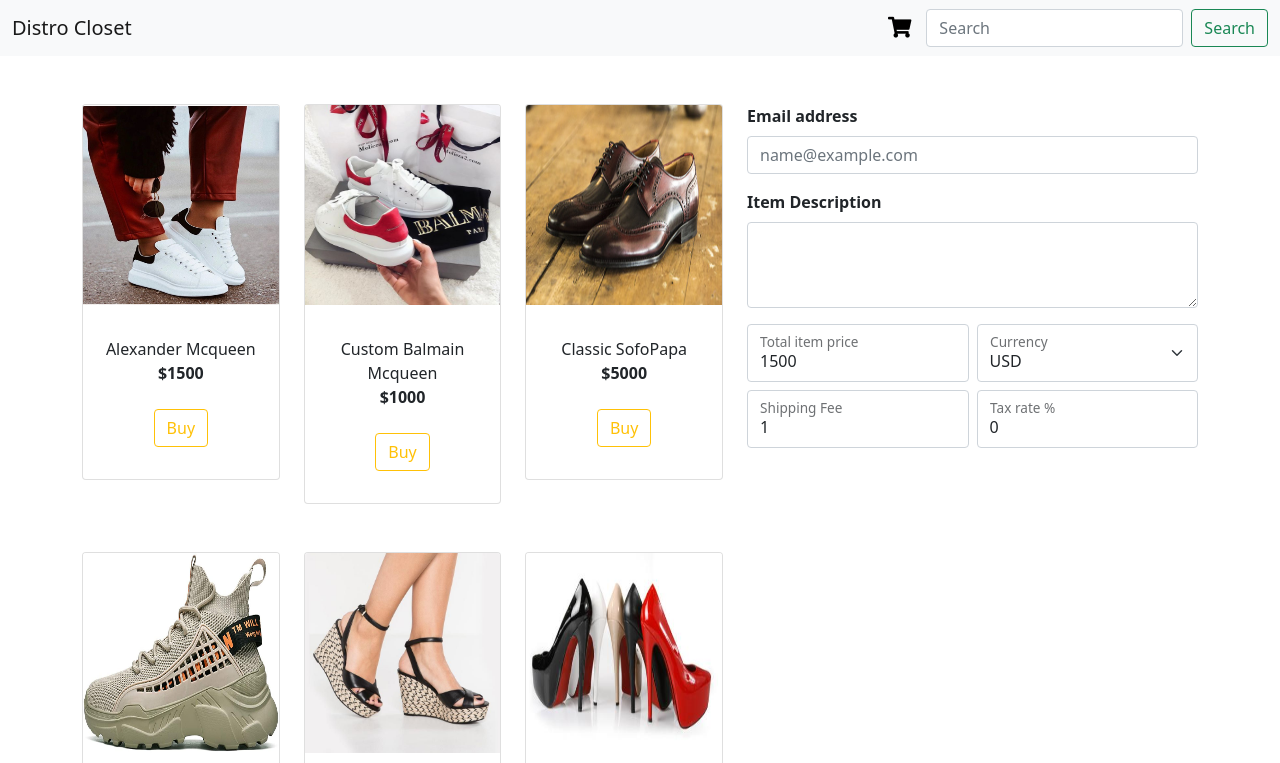
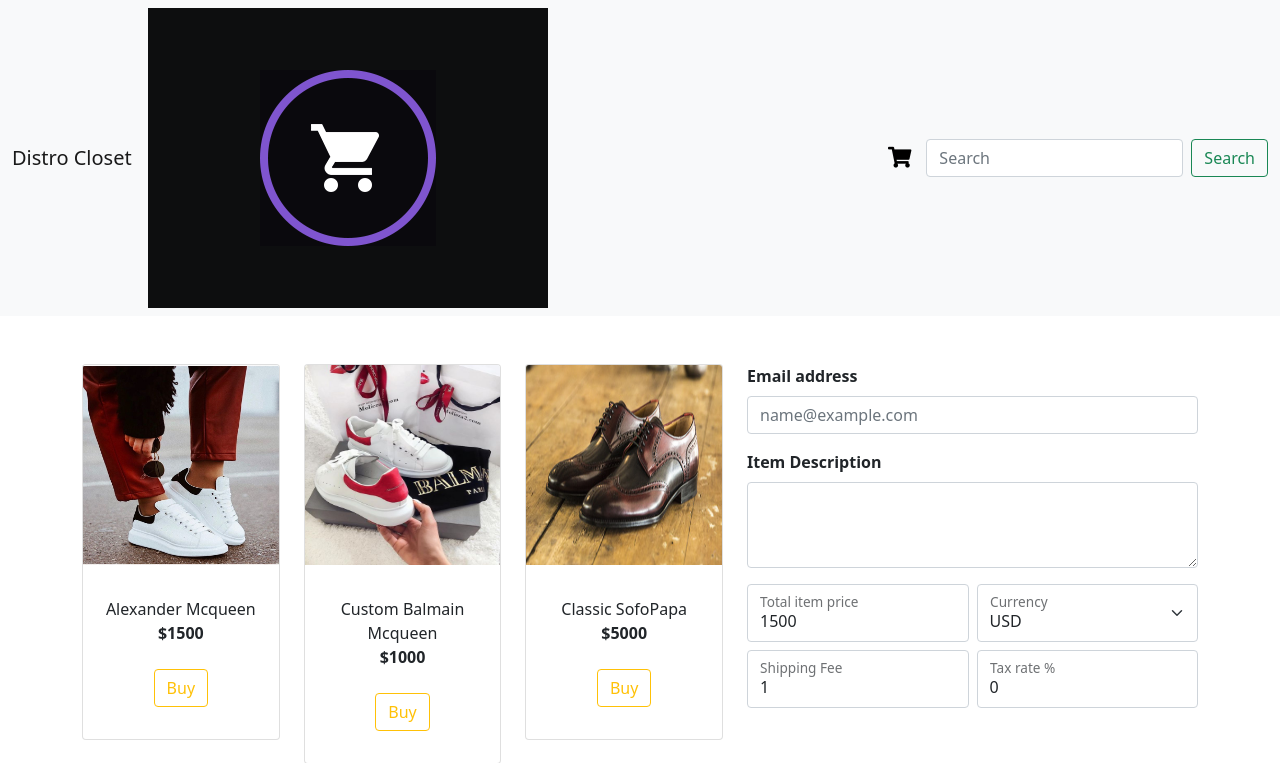
Before and after one commit to philamakye/DistroProject, a PHP site: page / in a window 1280 px wide. Shown: the top 763 px of the page. Run offline with PHP 8.4, Linux system fonts and the light colour scheme.

Commit message:
Header icon

```diff
--- /dev/null
+++ b/front-end/css/index.css
@@ -0,0 +1,5 @@
+.navbar ul img {
+    border-radius: 100px;
+    width: 18%;
+    height: 18%;
+}
--- a/front-end/index.php
+++ b/front-end/index.php
@@ -4,6 +4,7 @@
     <meta charset="UTF-8">
     <meta name="viewport" content="width=device-width, initial-scale=1.0">
     <meta http-equiv="X-UA-Compatible" content="ie=edge">
+    <link rel="stylesheet" href="css/index.css">
     <link rel="stylesheet" href="https://use.fontawesome.com/releases/v5.15.3/css/all.css" integrity="sha384-SZXxX4whJ79/gErwcOYf+zWLeJdY/qpuqC4cAa9rOGUstPomtqpuNWT9wdPEn2fk" crossorigin="anonymous">
     <link href="https://cdn.jsdelivr.net/npm/bootstrap@5.0.0-beta2/dist/css/bootstrap.min.css" rel="stylesheet" integrity="sha384-BmbxuPwQa2lc/FVzBcNJ7UAyJxM6wuqIj61tLrc4wSX0szH/Ev+nYRRuWlolflfl" crossorigin="anonymous">
 
@@ -16,8 +17,12 @@
           <button class="navbar-toggler" type="button" data-bs-toggle="collapse" data-bs-target="#navbarSupportedContent" aria-controls="navbarSupportedContent" aria-expanded="false" aria-label="Toggle navigation">
             <span class="navbar-toggler-icon"></span>
           </button>
+          <div class="distro-icon">
+          <img src="images/dribble_cart.gif" alt="Distro-icon">
+          </div>
           <div class="collapse navbar-collapse" id="navbarSupportedContent">
             <ul class="navbar-nav me-auto mb-2 mb-lg-0">
+
             </ul>
             <a href="#" style="padding-right:15px; font-size:1.3em; color:black;"><i class="fas fa-shopping-cart"></i></a>
             <form class="d-flex">
```
